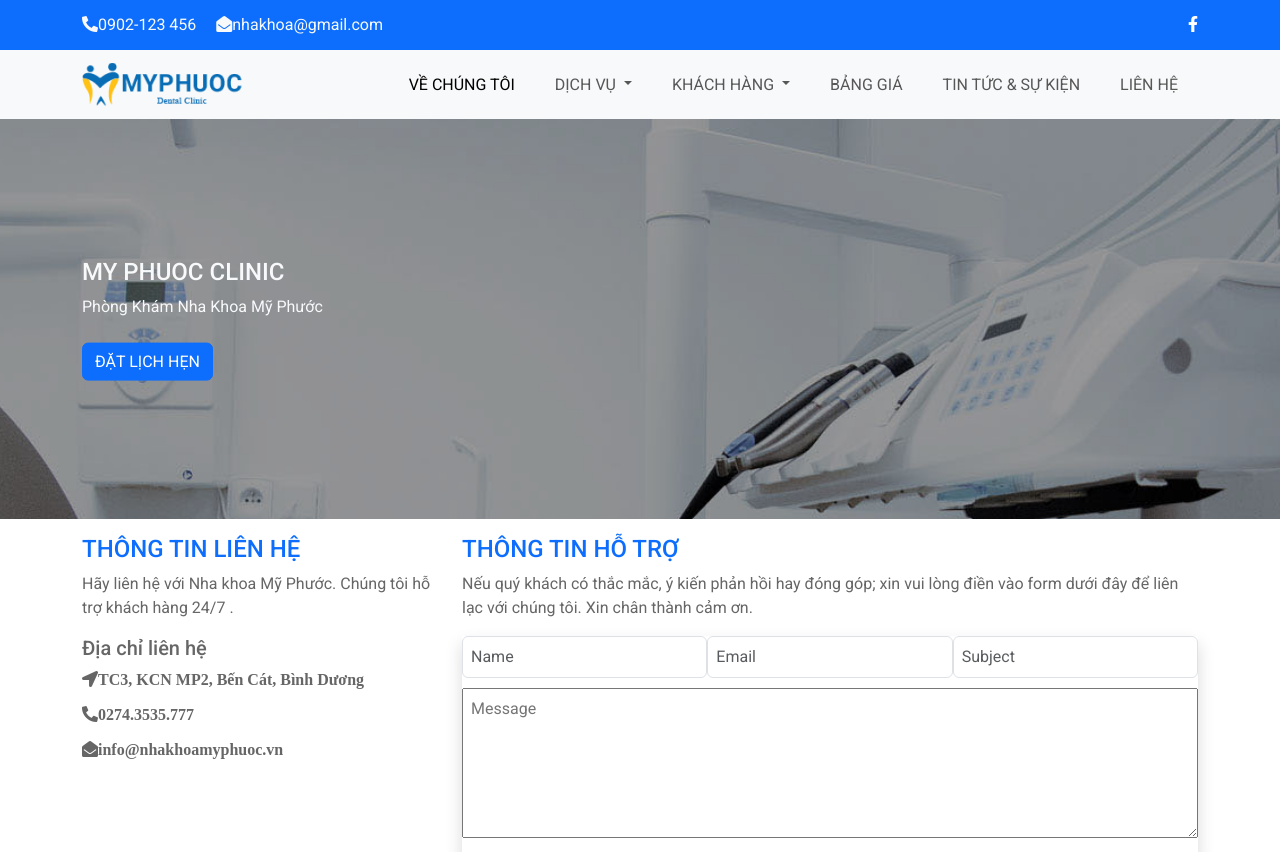
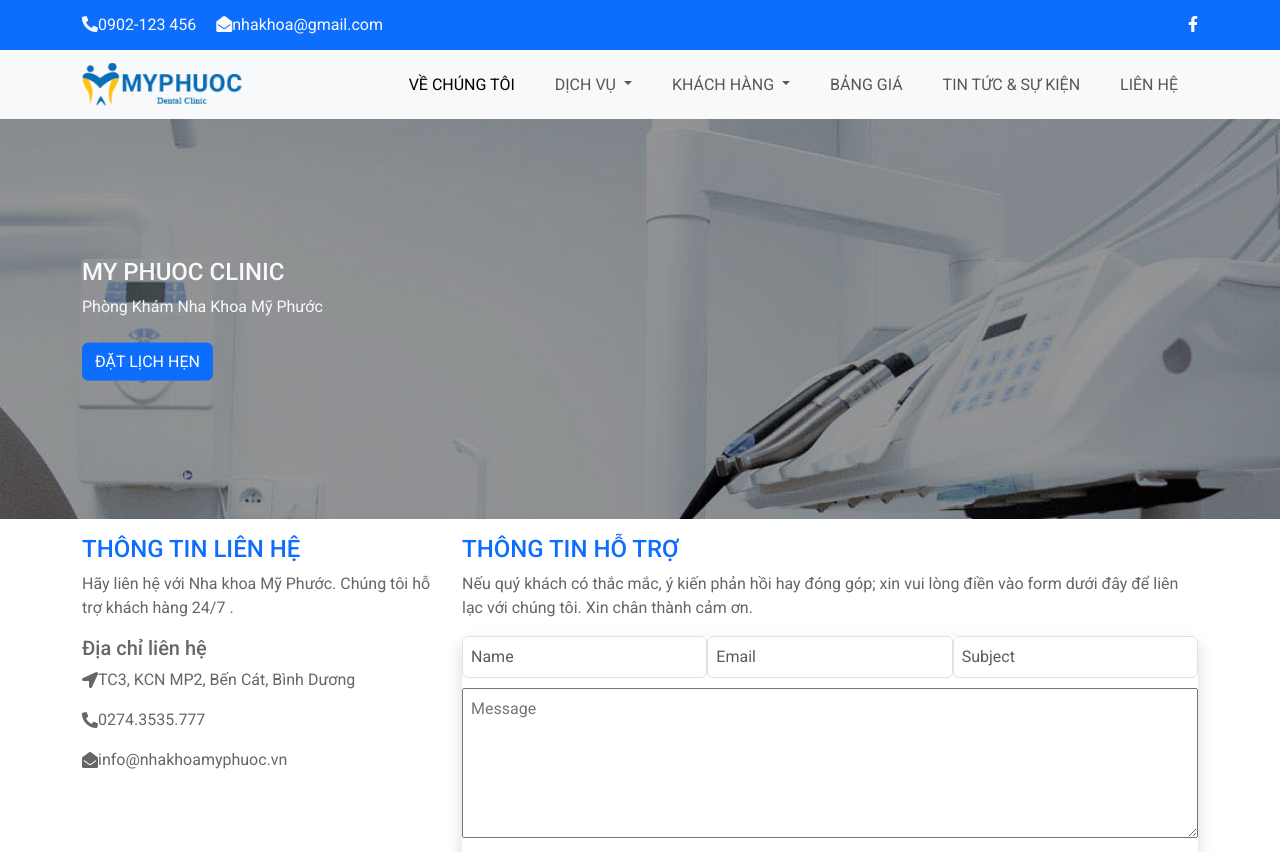
Before and after one commit to TAN6789/tan6789.github.io, a plain HTML site: page lienhe.html in a window 1280 px wide. Shown: the top 852 px of the page. Drawn offline with nearby package versions, Linux system fonts and the light colour scheme.

Commit message:
tan commit

```diff
--- a/lienhe.html
+++ b/lienhe.html
@@ -64,14 +64,19 @@
 		<h4 class="text-primary">THÔNG TIN LIÊN HỆ</h4>
 		<p>Hãy liên hệ với Nha khoa Mỹ Phước. Chúng tôi hỗ trợ khách hàng 24/7 .</p>
 		<h5>Địa chỉ liên hệ</h5>
-		<p class="fas fa-location-arrow">TC3, KCN MP2, Bến Cát, Bình Dương
-		</p>
-		<p class="fas fa-phone-alt">0274.3535.777
-
-		</p>
-		<br>
-		<p class="fas fa-envelope-open">info@nhakhoamyphuoc.vn
-		</p>
+		<div class="d-flex align-items-center">
+			<p class="fas fa-location-arrow ">
+			</p>
+			<p class="ml-4">TC3, KCN MP2, Bến Cát, Bình Dương</p>
+		</div>
+		<div class="d-flex align-items-center">
+			<p class="fas fa-phone-alt"></p>
+			<p class="ml-4">0274.3535.777</p>
+		</div>
+		<div class="d-flex align-items-center">
+			<p class="fas fa-envelope-open"></p>
+			<p class="ml-4">info@nhakhoamyphuoc.vn</p>
+		</div>
 		</div>
 		<div class="col-12 col-lg-8">
 		<h4 class="text-primary">THÔNG TIN HỖ TRỢ</h4>
```
